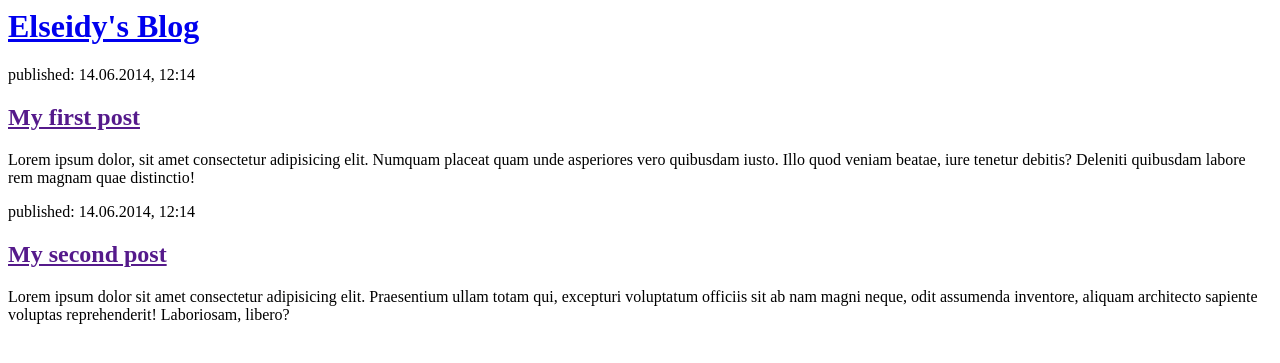
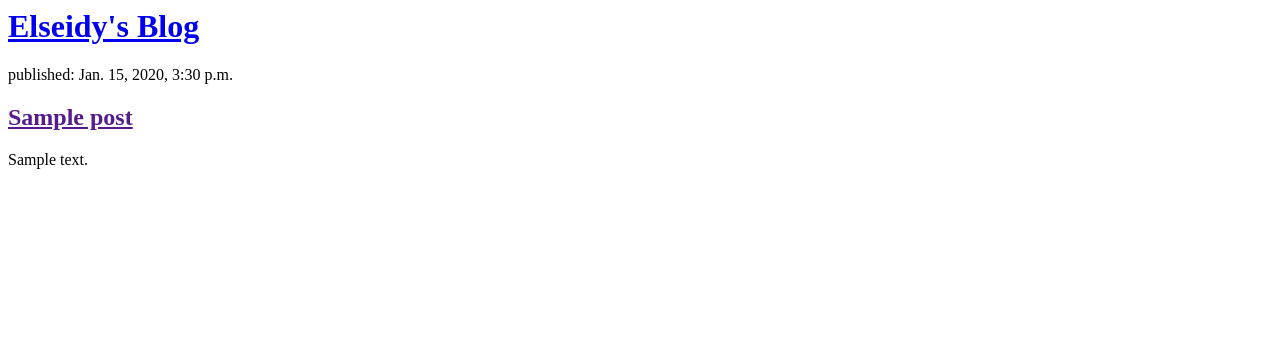
Before and after one commit to e1sidy/my-first-blog, a Django app: page / in a window 1280 px wide. Shown: the top 363 px of the page. Run offline with Django 3.2, Linux system fonts and the light colour scheme; tables that the repository leaves empty hold one stand-in row (values such as "Sample post").

Commit message:
Modiffied template to display post from database

```diff
--- a/blog/templates/blog/post_list.html
+++ b/blog/templates/blog/post_list.html
@@ -7,16 +7,12 @@
             <h1><a href="/">Elseidy's Blog</a></h1>
         </div>
 
+    {% for post in posts %}
         <div>
-            <p>published: 14.06.2014, 12:14</p>
-            <h2><a href="">My first post</a></h2>
-            <p>Lorem ipsum dolor, sit amet consectetur adipisicing elit. Numquam placeat quam unde asperiores vero quibusdam iusto. Illo quod veniam beatae, iure tenetur debitis? Deleniti quibusdam labore rem magnam quae distinctio!</p>
+            <p>published: {{ post.published_date }}</p>
+            <h2><a href="">{{ post.title }}</a></h2>
+            <p>{{ post.text|linebreaksbr }}</p>
         </div>
-
-        <div>
-            <p>published: 14.06.2014, 12:14</p>
-            <h2><a href="">My second post</a></h2>
-            <p>Lorem ipsum dolor sit amet consectetur adipisicing elit. Praesentium ullam totam qui, excepturi voluptatum officiis sit ab nam magni neque, odit assumenda inventore, aliquam architecto sapiente voluptas reprehenderit! Laboriosam, libero?</p>
-        </div>
+    {% endfor %}
     </body>
 </html>
--- a/blog/views.py
+++ b/blog/views.py
@@ -1,6 +1,7 @@
 from django.shortcuts import render
-
-# Create your views here.
+from django.utils import timezone
+from .models import Post
 
 def post_list(request):
-    return render(request, 'blog/post_list.html', {})
+    posts = Post.objects.filter(published_date__lte=timezone.now()).order_by('published_date')
+    return render(request, 'blog/post_list.html', {'posts': posts})
```
